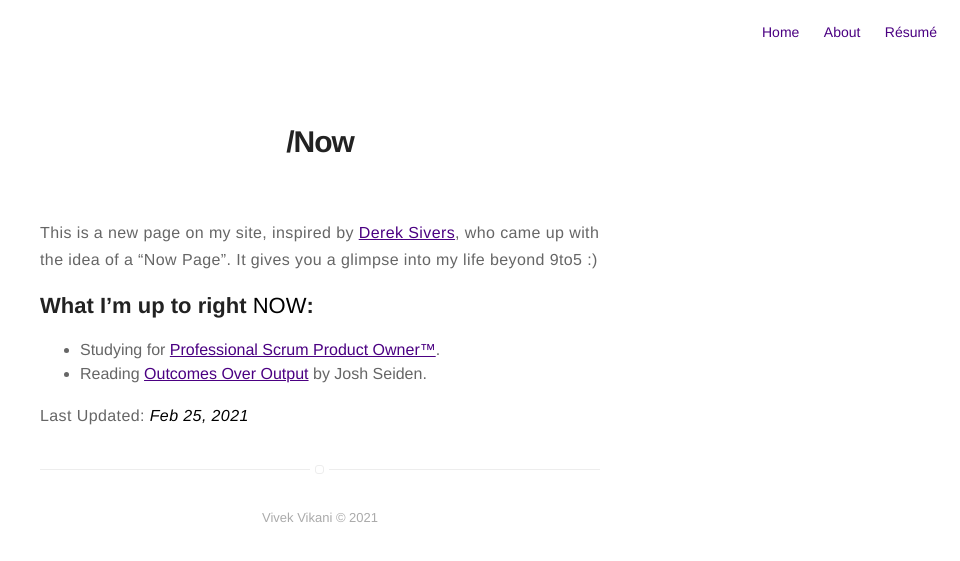
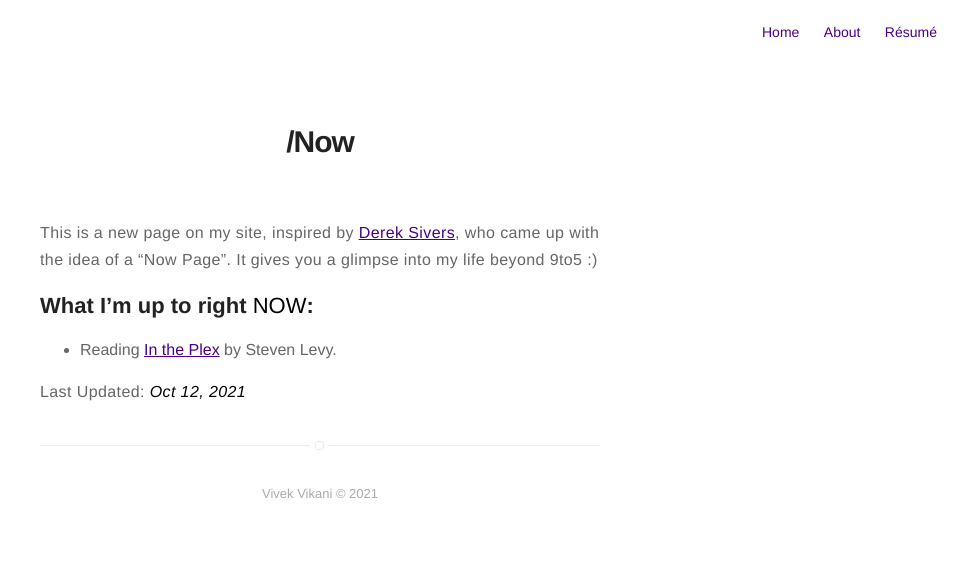
Before and after one commit to vivekvikani/vivekvikani.github.io, a Jekyll site: the page built from now.md, in a window 1280 px wide. Shown: the top 561 px of the page, without its empty margins (320-1280 px from the left). Built offline with Jekyll 4.4.1, drawn with Linux system fonts in a browser that asks for light colours.

Commit message:
Update now

```diff
--- a/now.md
+++ b/now.md
@@ -7,7 +7,6 @@ This is a new page on my site, inspired by [Derek Sivers](https://sivers.org/now
 
 ## What I'm up to right **NOW**:
 
-* Studying for [Professional Scrum Product Owner™](https://www.scrum.org/professional-scrum-product-owner-i-certification).
-* Reading [Outcomes Over Output](https://www.goodreads.com/book/show/45186993-outcomes-over-output) by Josh Seiden.
+* Reading [In the Plex](https://www.goodreads.com/book/show/7841446-in-the-plex) by Steven Levy.
 
-Last Updated: ***Feb 25, 2021***
+Last Updated: ***Oct 12, 2021***
```
